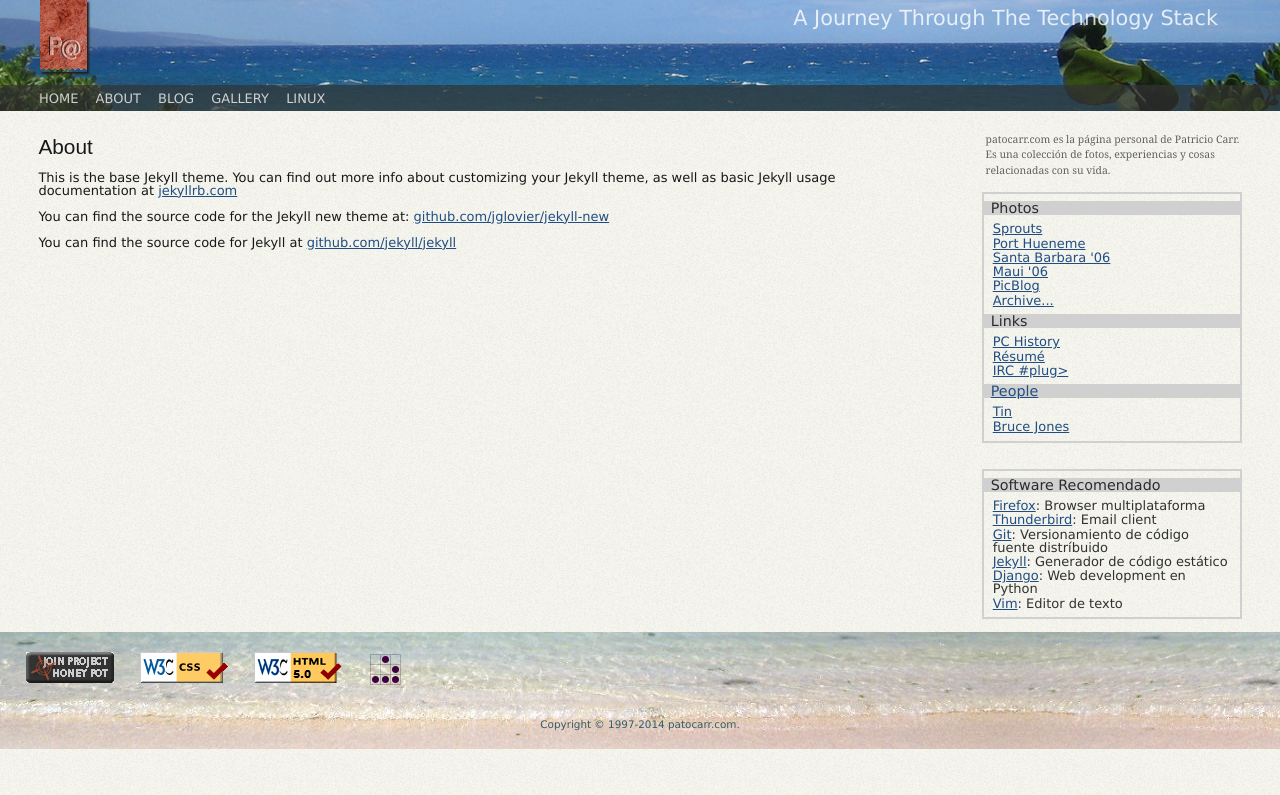
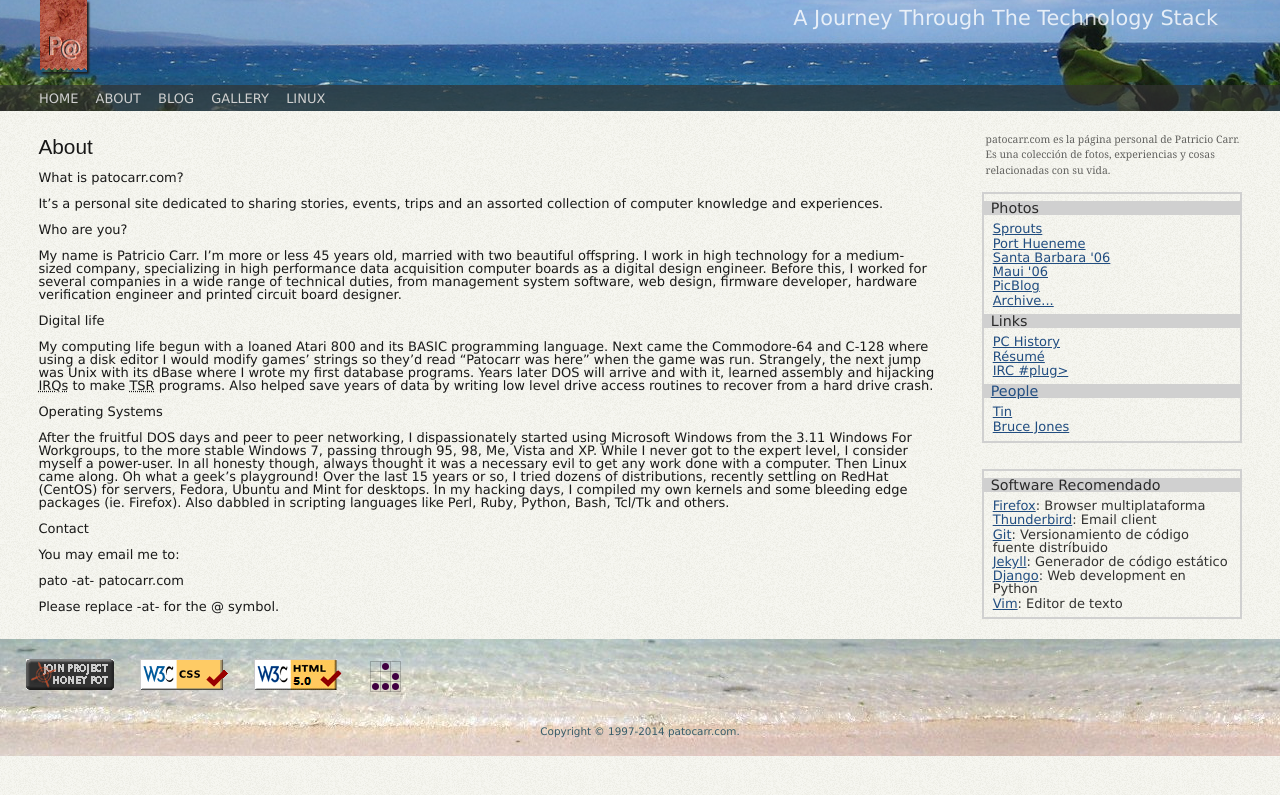
Before and after one commit to patocarr/patocarr.com, a Jekyll site: the page built from about.md, in a window 1280 px wide. Shown: the top 795 px of the page. Built offline with Jekyll 4.4.1, drawn with Linux system fonts in a browser that asks for light colours; nearby versions of some CDN libraries; library files that are not in the unit come from our copies.

Commit message:
Added more content to about

```diff
--- a/about.md
+++ b/about.md
@@ -4,8 +4,28 @@ title: About
 permalink: /about/
 ---
 
-This is the base Jekyll theme. You can find out more info about customizing your Jekyll theme, as well as basic Jekyll usage documentation at [jekyllrb.com](http://jekyllrb.com/)
+**What is patocarr.com?**
 
-You can find the source code for the Jekyll new theme at: [github.com/jglovier/jekyll-new](https://github.com/jglovier/jekyll-new)
+It's a personal site dedicated to sharing stories, events, trips and an assorted collection of computer knowledge and experiences.
 
-You can find the source code for Jekyll at [github.com/jekyll/jekyll](https://github.com/jekyll/jekyll)
+**Who are you?**
+
+My name is Patricio Carr. I'm more or less 45 years old, married with two beautiful offspring. I work in high technology for a medium-sized company, specializing in high performance data acquisition computer boards as a digital design engineer. Before this, I worked for several companies in a wide range of technical duties, from management system software, web design, firmware developer, hardware verification engineer and printed circuit board designer.
+
+**Digital life**
+
+My computing life begun with a loaned Atari 800 and its BASIC programming language. Next came the Commodore-64 and C-128 where using a disk editor I would modify games' strings so they'd read "Patocarr was here" when the game was run.
+Strangely, the next jump was Unix with its dBase where I wrote my first database programs. Years later DOS will arrive and with it, learned assembly and hijacking <acronym title="Interrupt requests">IRQs</acronym> to make <acronym title="Terminate and stay resident">TSR</acronym> programs. Also helped save years of data by writing low level drive access routines to recover from a hard drive crash.
+
+**Operating Systems**
+
+After the fruitful DOS days and peer to peer networking, I dispassionately started using Microsoft Windows from the 3.11 Windows For Workgroups, to the more stable Windows 7, passing through 95, 98, Me, Vista and XP. While I never got to the expert level, I consider myself a power-user. In all honesty though, always thought it was a necessary evil to get any work done with a computer. Then Linux came along. Oh what a geek's playground!
+Over the last 15 years or so, I tried dozens of distributions, recently settling on RedHat (CentOS) for servers, Fedora, Ubuntu and Mint for desktops. In my hacking days, I compiled my own kernels and some bleeding edge packages (ie. Firefox). Also dabbled in scripting languages like Perl, Ruby, Python, Bash, Tcl/Tk and others.
+
+**Contact**
+
+You may email me to:
+
+*pato* -at- *patocarr.com*
+
+Please replace -at- for the @ symbol.
```
